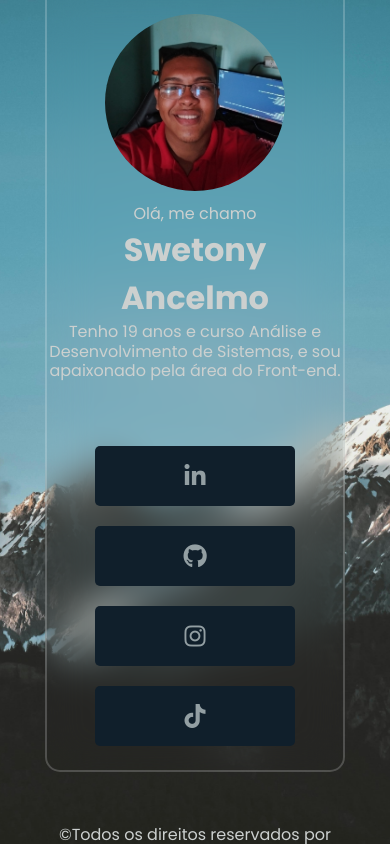
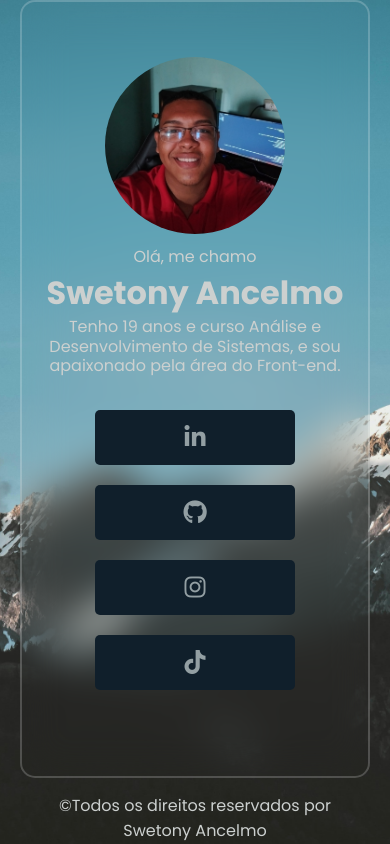
Before and after one commit to swetonyancelmo/my-linktree, a plain HTML site: page index.html in a window 390 px wide. Drawn offline with Linux system fonts and the light colour scheme.

Commit message:
v4-mobile

```diff
--- a/styles/style.css
+++ b/styles/style.css
@@ -110,9 +110,13 @@ footer {
   }
 
   main {
-    width: 300px;
+    width: 350px;
     height: 800px;
     padding: 5px;
+  }
+
+  .my-image {
+    margin-top: 15px;
   }
 
   .links-content a {
@@ -126,7 +130,11 @@ footer {
   footer {
     width: 300px;
     text-align: center;
+    margin: 15px 0px 1px 0px;
   }
 
+  .links-content {
+    height: calc(500px - 200px);
+  }
 
 }
```
